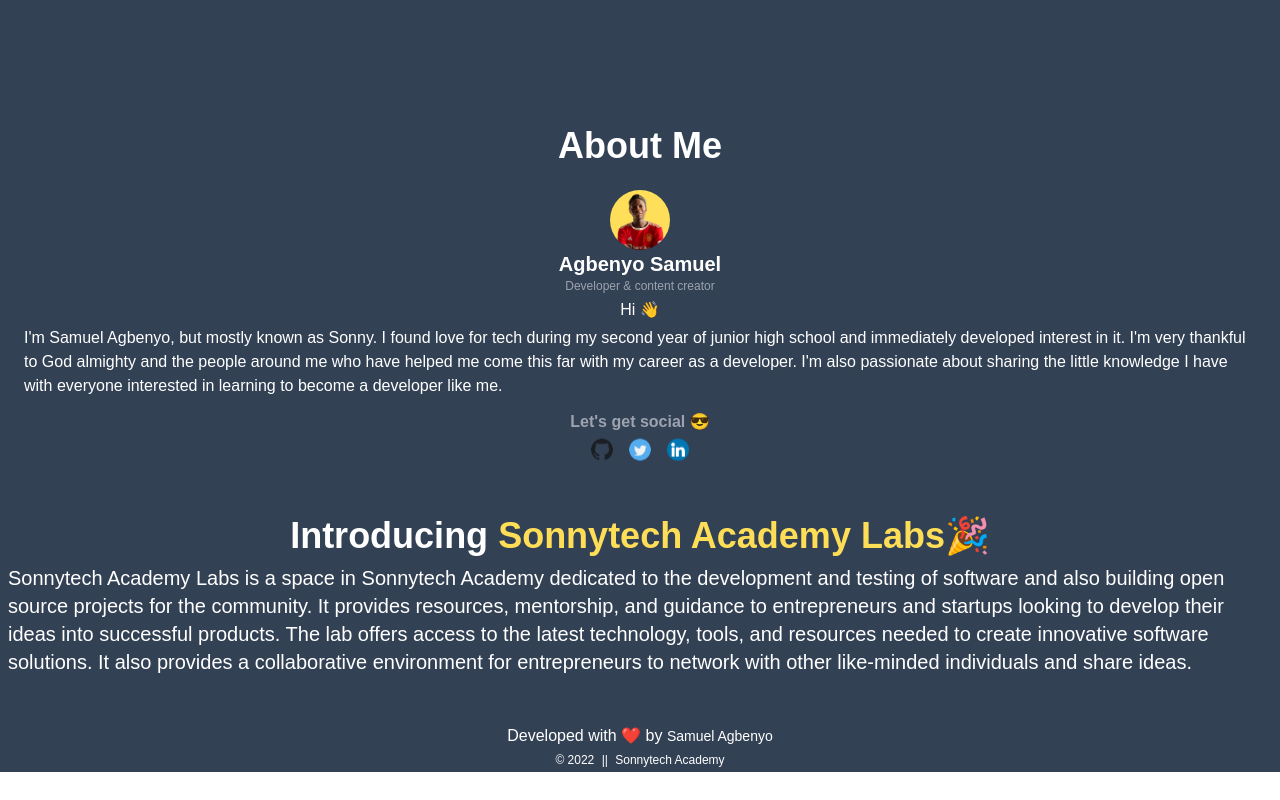
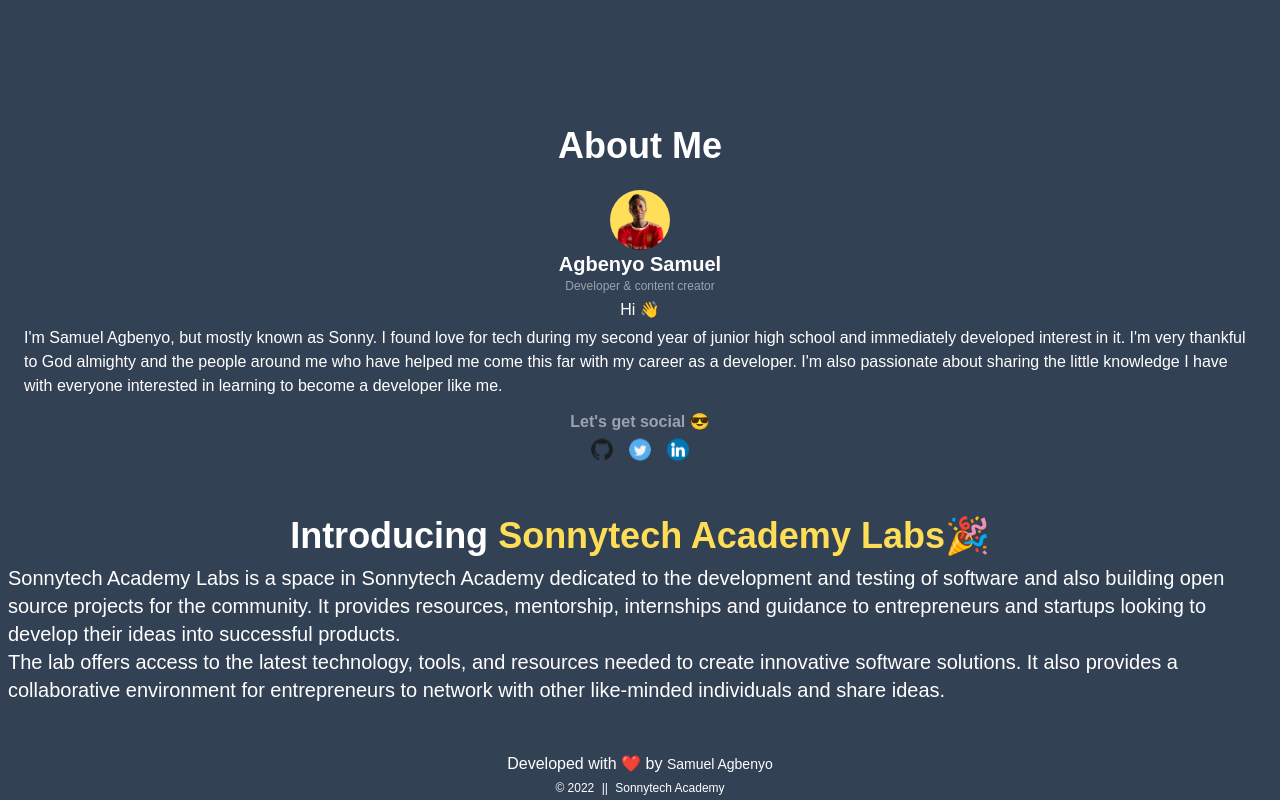
Before and after one commit to Sonnysam/sonnytech-academy, a Next.js app: page / in a window 1280 px wide. Shown: the part 2371-3171 px from the top of the page. Before the commit the page ends 3143 px from the top, so only its background shows below. Built offline with nearby package versions, Linux system fonts and the light colour scheme; grey boxes are pictures that could not be loaded.

Commit message:
changes made to labs component

```diff
--- a/components/Labs.jsx
+++ b/components/Labs.jsx
@@ -2,27 +2,42 @@
 
 const Labs = () => {
   return (
+    <>
       <div className="my-3 flex flex-col justify-center items-center mx-2">
         <h1 className="mb-2 text-white text-2xl font-bold md:text-2xl sm:xl lg:text-4xl">
           Introducing{" "}
           <span className="text-[#FFDE57]">Sonnytech Academy Labs</span>🎉
         </h1>
-      <p className="flex justify-center items-center text-white text-base sm:text-base md-text-xl lg:text-xl">
-        Sonnytech Academy Labs is a space in Sonnytech
-        Academy dedicated to the development and testing of software and
-        also building open source projects for the community. It provides resources, mentorship, and guidance to entrepreneurs and startups looking to develop their ideas into successful products. The lab offers access to the latest technology, tools, and resources needed to create innovative software solutions. It also provides a collaborative environment for entrepreneurs to network with other like-minded individuals and share ideas.
+        <p className="text-white text-base sm:text-base md-text-xl lg:text-xl">
+          Sonnytech Academy Labs is a space in Sonnytech Academy dedicated to
+          the development and testing of software and also building open source
+          projects for the community. It provides resources, mentorship,
+          internships and guidance to entrepreneurs and startups looking to
+          develop their ideas into successful products. <br /> The lab offers
+          access to the latest technology, tools, and resources needed to create
+          innovative software solutions. It also provides a collaborative
+          environment for entrepreneurs to network with other like-minded
+          individuals and share ideas.
         </p>
       </div>
-    // 1. Ideation and Conceptualization
-    // 2. Prototyping and Design
-    // 3. Development and Testing
-    // 4. Launch and Iteration
-    // 5. Data Analysis and Insights
-    // 6. User Experience (UX) Design
-    // 7. Business Modeling and Strategy
-    // 8. Marketing and Growth Hacking
-    // 9. Product Management
-    // 10. Quality Assurance
+      {/* <section className="mx-3 mt-5">
+        <div>
+          <h1 className="text-white text-2xl font-bold mt-3">
+            Some of our focus areas
+          </h1>
+          <p>
+            <ul className="text-[#FFDE57] hover:cursor-pointer text-base sm:text-base md-text-xl lg:text-xl">
+              <li>Tech Girl Child Education</li>
+              <li>Development and Testing</li>
+              <li>Product Management</li>
+              <li>Prototyping and Design</li>
+              <li>Quality Assurance</li>
+              <li>User Experience (UX) Design</li>
+            </ul>
+          </p>
+        </div>
+      </section> */}
+    </>
   );
 };
 
```
Lines whose indentation alone changed are shown as unchanged.
